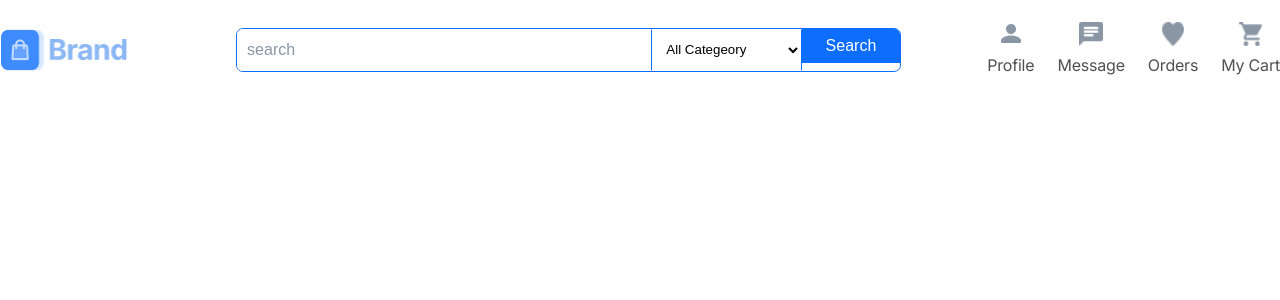
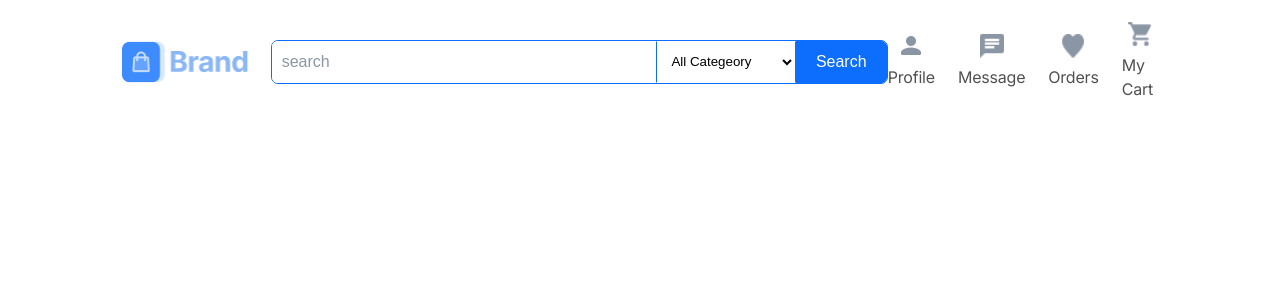
Before and after one commit to se-bayan-elian/ecommerce-app, a Next.js app: page /login in a window 1280 px wide. Shown: the top 300 px of the page. Built offline with nearby package versions, Linux system fonts and the light colour scheme.

Commit message:
fix bug : props params in styled component

```diff
--- a/src/components/atoms/Button/style.js
+++ b/src/components/atoms/Button/style.js
@@ -60,6 +60,7 @@ export const StyledButton = styled.button`
   cursor: pointer;
   border-radius: 6px;
   width : 100%;
+  height: 100%;
   border : 1px solid transparent;
   font-size: ${props => props.theme.fontSizes.md};
   padding : 7px 0px;
--- a/src/components/atoms/Container/index.jsx
+++ b/src/components/atoms/Container/index.jsx
@@ -1,8 +1,9 @@
-import React, { Children } from 'react'
+import React from 'react'
+import { StyledContainer } from './style'
 
 const Container = ({children}) => {
   return (
-    <div>{children}</div>
+    <StyledContainer>{children}</StyledContainer>
   )
 }
 
--- a/src/components/atoms/Container/style.js
+++ b/src/components/atoms/Container/style.js
@@ -3,7 +3,7 @@ import styled from "styled-components";
 export const StyledContainer = styled.div`
   width : 81.14%;
   margin : auto ;
-  @media (max-width : ${props.theme.media.miniLaptop}) {
+  @media (max-width : ${props => props.theme.media.miniLaptop}) {
     width : 90%;
   }
 `
```
